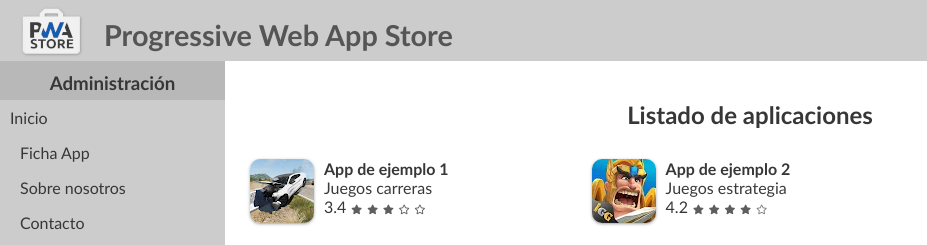
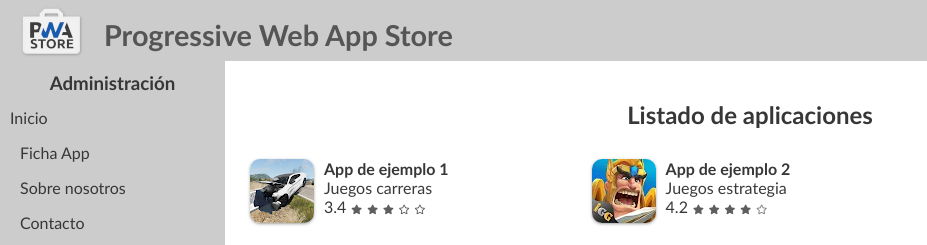
Before and after one commit to micarsan/interfaces-diseno-plantilla, a plain HTML site: page admin.html in a window 1280 px wide. Shown: the top 245 px of the page, 0-927 px from the left. Drawn offline with Linux system fonts and the light colour scheme.

Commit message:
Correcciones menores

```diff
--- a/theme/css/admin.css
+++ b/theme/css/admin.css
@@ -88,7 +88,6 @@ header #userbox .userinfo ul li a {
 #content aside .title {
     grid-area: title;
     text-align: center;
-    background-color: #99999966;
     width: fit-content;
     width: -webkit-fill-available;
     width: -moz-available;
```
